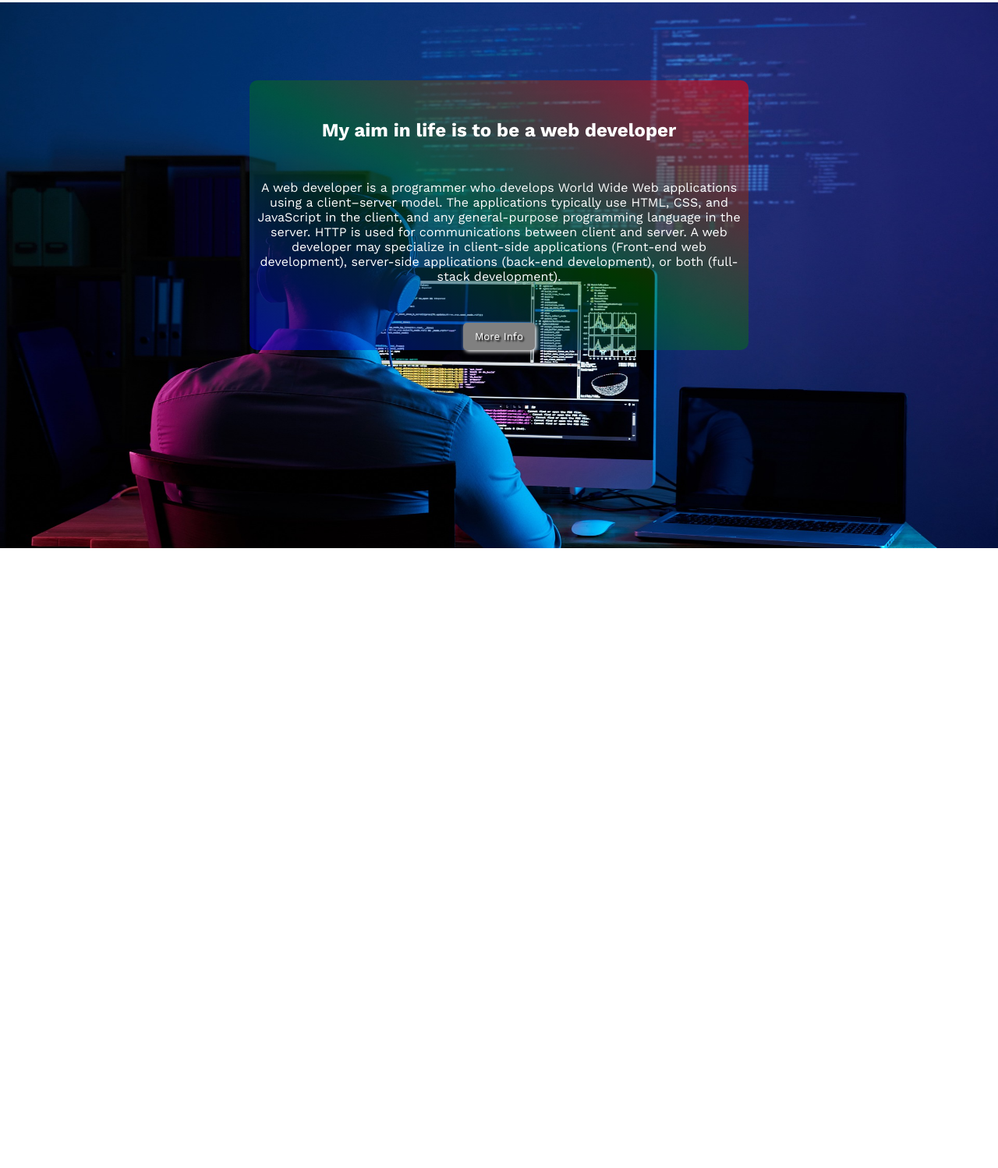
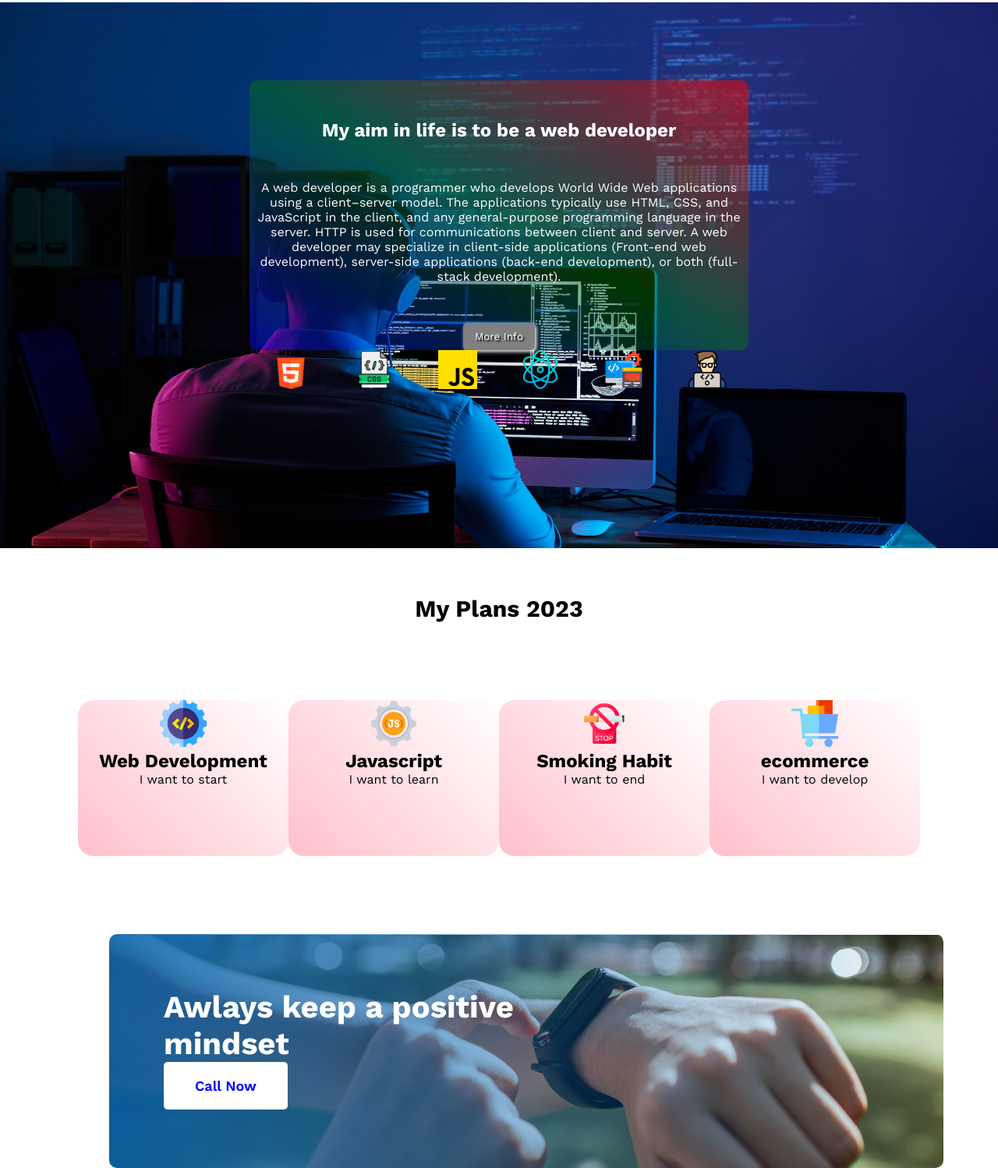
Before and after one commit to mahbub1216/milestone-one-project-one, a plain HTML site: page index.html in a window 1280 px wide. Shown: the part 1482-2980 px from the top of the page at 78% size. Before the commit the page ends 2185 px from the top, so only its background shows below. Drawn offline with nearby package versions, Linux system fonts and the light colour scheme.

Commit message:
gradient added

```diff
--- a/css/style.css
+++ b/css/style.css
@@ -78,12 +78,10 @@
     line-height: 30px;
 }
 
-/* main part end */
 
 /* aim section start */
 
 .my-aim {
-    /* background-blend-mode: overlay; */
     height: 700px;
     width: 100%;
     background-image: url("../images/my-background.jpg");
@@ -101,7 +99,7 @@
 }
 
 .aim {
-    background-image: linear-gradient(to right top,rgba(0, 0, 255, 0.475),rgba(0, 128, 0, 0.415), rgba(255, 0, 0, 0.537));
+    background-image: linear-gradient(to right top, rgba(0, 0, 255, 0.475), rgba(0, 128, 0, 0.415), rgba(255, 0, 0, 0.537));
     border-radius: 10px;
     box-sizing: 2px 2px 2px gray;
 }
@@ -125,4 +123,88 @@
     border: none;
 }
 
+.aim-icon {
+    display: flex;
+    justify-content: space-around;
+
+}
+
+.aim-icon img {
+    height: 50px;
+    width: 50px;
+}
+
 /* aim section end */
+
+/* plan section start */
+.plan-wrap {
+    text-align: center;
+}
+
+.plan-wrap h1 {
+    margin-top: 60px;
+    font-size: 30px;
+}
+
+.plan-cont {
+    display: flex;
+    justify-content: space-around;
+    align-items: center;
+    padding: 100px;
+}
+
+.plan {
+    background: linear-gradient(45deg, pink, white);
+    height: 200px;
+    width: 400px;
+    border-radius: 20px;
+    box-shadow: 2px 2px 2px solid black;
+}
+
+.plan img {
+    height: 60px;
+    width: 60px;
+}
+
+.plan h2 {}
+
+.plan p {}
+
+/* plan section end */
+/* positive section start */
+.positive-wrap {
+    height: 300px;
+    width: 1000px;
+    margin: auto;
+}
+
+.positive-cont {
+    background-image: linear-gradient(to right, #015eaadd, #01427700), url(../images/watch.png);
+    /* background-blend-mode: overlay; */
+    background-repeat: no-repeat;
+    height: 300px;
+    width: 100%;
+    background-position-x: center;
+    border-radius: 10px;
+    padding-left: 70px;
+}
+
+.positive-cont h1 {
+    color: #fff;
+    font-size: 40px;
+    padding-top: 70px;
+}
+
+.positive-cont button {
+    color: blue;
+    padding: 20px 40px;
+    border-radius: 5px;
+    background: #fff;
+    border: none;
+    font-weight: 600;
+    font-size: 18px;
+}
+
+
+/* positive section end */
+/* main part end */
--- a/index.html
+++ b/index.html
@@ -75,9 +75,57 @@
                 </p>
                 <button>More Info</button>
             </div>
+            <div class="aim-icon">
+                <img src="./images/icons/html-5.png" alt="">
+                <img src="./images/icons/css.png" alt="">
+                <img src="./images/icons/js-2.png" alt="">
+                <img src="./images/icons/physics.png" alt="">
+                <img src="./images/icons/app-development.png" alt="">
+                <img src="./images/icons/coding.png" alt="">
+            </div>
         </div>
     </section>
     <!-- aim section end -->
+
+    <!-- plan section start -->
+    <section class="plan-wrap">
+        <h1>My Plans 2023</h1>
+        <div class="plan-cont">
+            <div class="plan">
+                <img src="./images/icons/web.png" alt="">
+                <h2>Web Development</h2>
+                <p>I want to start</p>
+            </div>
+            <div class="plan">
+                <img src="./images/icons/js.png" alt="">
+                <h2>Javascript</h2>
+                <p>I want to learn</p>
+            </div>
+            <div class="plan">
+                <img src="./images/icons/smoke.png" alt="">
+                <h2>Smoking Habit</h2>
+                <p>I want to end</p>
+            </div>
+            <div class="plan">
+                <img src="./images/icons/ecom.png" alt="">
+                <h2>ecommerce</h2>
+                <p>I want to develop</p>
+            </div>
+
+        </div>
+    </section>
+
+    <!-- plan section end-->
+    <!-- positive section start -->
+    <section class="positive-wrap">
+        <div class="positive-cont">
+            <h1>Awlays keep a positive <br>
+                mindset
+            </h1>
+            <button>Call Now</button>
+        </div>
+    </section>
+    <!-- positive section end-->
 
     <!-- main part end -->
 
```
